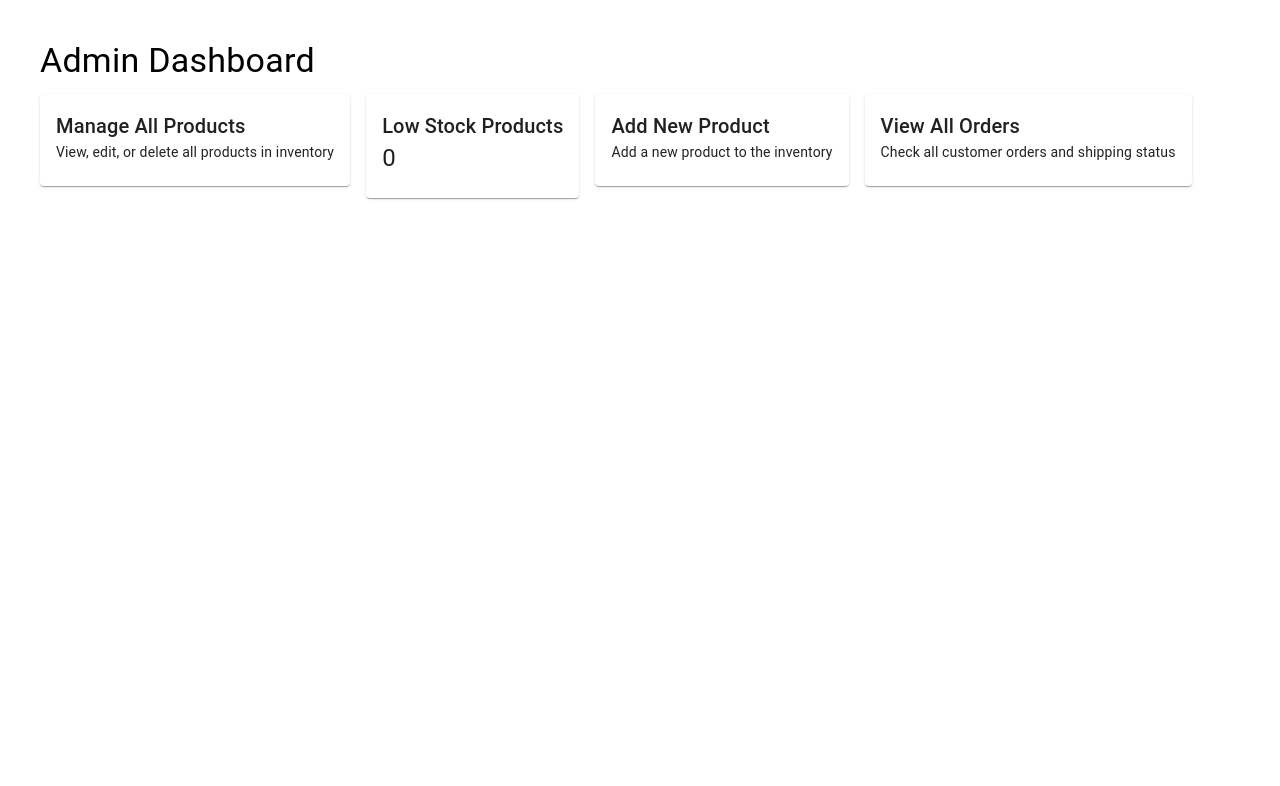
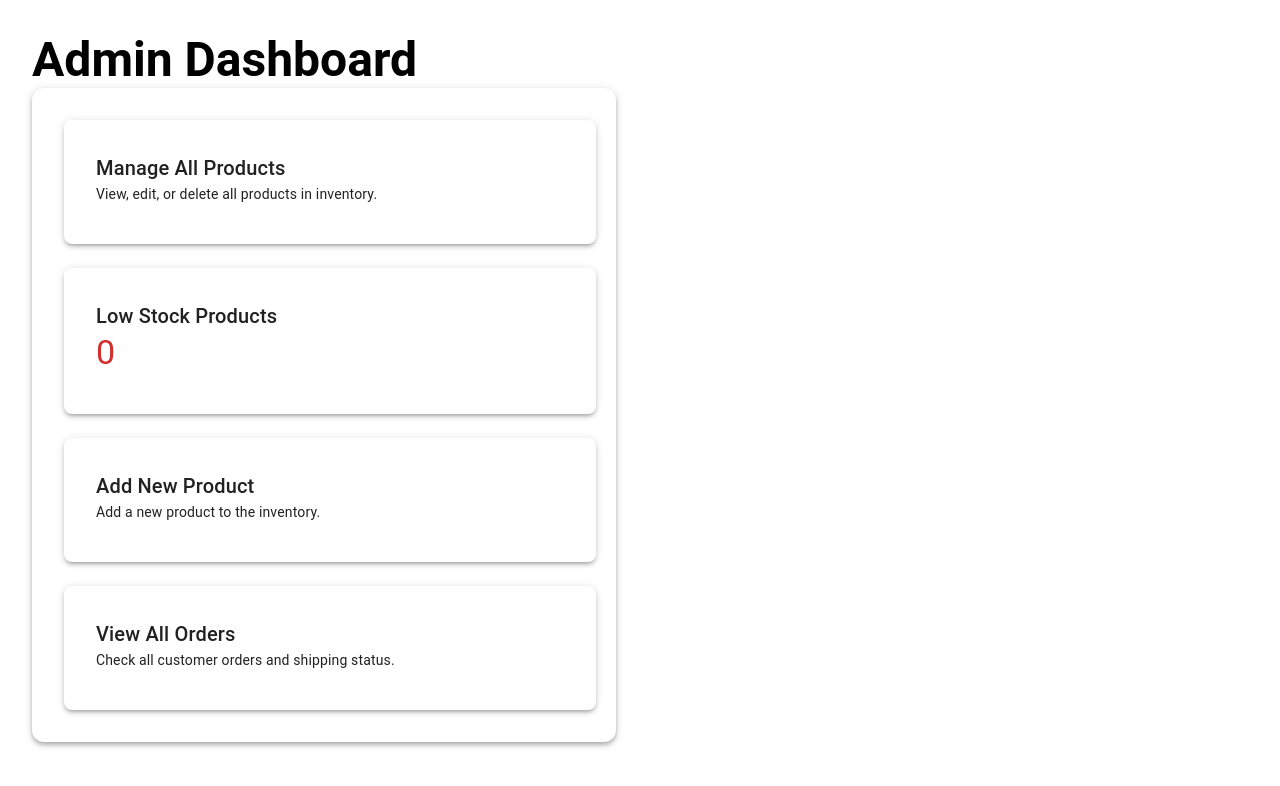
Before and after one commit to GirishAhire/AdminPanel, a React (Vite) app: page / in a window 1280 px wide. Shown: the top 786 px of the page. Built offline with nearby package versions, Linux system fonts and the light colour scheme; no server answers; the HTML template or start-up script is replaced by a standard one.

Commit message:
Dashboard updated

```diff
--- a/src/pages/Dashboard.jsx
+++ b/src/pages/Dashboard.jsx
@@ -6,13 +6,19 @@ import {
   CardContent,
   Typography,
   CircularProgress,
-  Grid,
+  Box,
+  Stack,
+  Paper,
+  useMediaQuery,
+  useTheme,
 } from "@mui/material";
 
 const Dashboard = () => {
   const [lowStockCount, setLowStockCount] = useState(0);
   const [loading, setLoading] = useState(true);
   const navigate = useNavigate();
+  const theme = useTheme();
+  const isSmallScreen = useMediaQuery(theme.breakpoints.down("sm"));
 
   useEffect(() => {
     getLowStockProducts()
@@ -23,64 +29,93 @@ const Dashboard = () => {
       .catch(() => setLoading(false));
   }, []);
 
+  const cardStyle = {
+    p: 2,
+    borderRadius: 2,
+    boxShadow: 3,
+    transition: "transform 0.2s ease-in-out",
+    cursor: "pointer",
+    width: "100%",
+    maxWidth: 500,
+    "&:hover": {
+      transform: "scale(1.02)",
+      boxShadow: 6,
+    },
+  };
+
   return (
-    <div style={{ padding: "2rem" }}>
-      <Typography variant="h4" gutterBottom>
+    <Box sx={{ p: 3 }}>
+      <Box sx={{ flex: 1 }}>
+        <Typography variant={isSmallScreen ? "h5" : "h3"} fontWeight={600}>
           Admin Dashboard
         </Typography>
+      </Box>
+      <Box
+        sx={{
+          display: "flex",
+          flexDirection: isSmallScreen ? "column" : "row",
+          gap: 4,
+          alignItems: isSmallScreen ? "center" : "flex-start",
+          justifyContent: "space-between",
+        }}
+      >
+        {/* Left Side: Dashboard Title */}
 
-      <Grid container spacing={2}>
-        {/* Manage All Products */}
-        <Grid item xs={12} sm={6} md={3}>
-          <Card sx={{ cursor: "pointer" }} onClick={() => navigate("/manage")}>
+
+        {/* Right Side: Cards */}
+        <Paper
+          elevation={4}
+          sx={{
+            p: isSmallScreen ? 2 : 4,
+            borderRadius: 3,
+            width: "100%",
+            maxWidth: 520,
+          }}
+        >
+          <Stack spacing={3}>
+            <Card sx={cardStyle} onClick={() => navigate("/manage")}>
               <CardContent>
                 <Typography variant="h6">Manage All Products</Typography>
                 <Typography variant="body2">
-                View, edit, or delete all products in inventory
+                  View, edit, or delete all products in inventory.
                 </Typography>
               </CardContent>
             </Card>
-        </Grid>
 
-        {/* Low Stock Products */}
-        <Grid item xs={12} sm={6} md={3}>
-          <Card sx={{ cursor: "pointer" }} onClick={() => navigate("/low-stock")}>
+            <Card sx={cardStyle} onClick={() => navigate("/low-stock")}>
               <CardContent>
                 <Typography variant="h6">Low Stock Products</Typography>
                 {loading ? (
                   <CircularProgress size={24} />
                 ) : (
-                <Typography variant="h5">{lowStockCount}</Typography>
+                  <Typography variant="h4" color="error">
+                    {lowStockCount}
+                  </Typography>
                 )}
               </CardContent>
             </Card>
-        </Grid>
 
-        {/* Add New Product */}
-        <Grid item xs={12} sm={6} md={3}>
-          <Card sx={{ cursor: "pointer" }} onClick={() => navigate("/add-product")}>
+            <Card sx={cardStyle} onClick={() => navigate("/add-product")}>
               <CardContent>
                 <Typography variant="h6">Add New Product</Typography>
                 <Typography variant="body2">
-                Add a new product to the inventory
+                  Add a new product to the inventory.
                 </Typography>
               </CardContent>
             </Card>
-        </Grid>
 
-        {/* View All Orders */}
-        <Grid item xs={12} sm={6} md={3}>
-          <Card sx={{ cursor: "pointer" }} onClick={() => navigate("/admin/orders")}>
+            <Card sx={cardStyle} onClick={() => navigate("/admin/orders")}>
               <CardContent>
                 <Typography variant="h6">View All Orders</Typography>
                 <Typography variant="body2">
-                Check all customer orders and shipping status
+                  Check all customer orders and shipping status.
                 </Typography>
               </CardContent>
             </Card>
-        </Grid>
-      </Grid>
-    </div>
+          </Stack>
+        </Paper>
+      </Box>
+    </Box>
   );
 };
 
--- a/src/pages/OrdersPage.jsx
+++ b/src/pages/OrdersPage.jsx
@@ -105,7 +105,7 @@ const OrdersPage = () => {
                                             <MenuItem value="Pending">Pending</MenuItem>
                                             <MenuItem value="Shipped">Shipped</MenuItem>
                                             <MenuItem value="Delivered">Delivered</MenuItem>
-                                            <MenuItem value="Cancelled">Cancelled</MenuItem>
+
                                         </Select>
                                     </FormControl>
                                 </CardContent>
```
Lines whose indentation alone changed are shown as unchanged.
